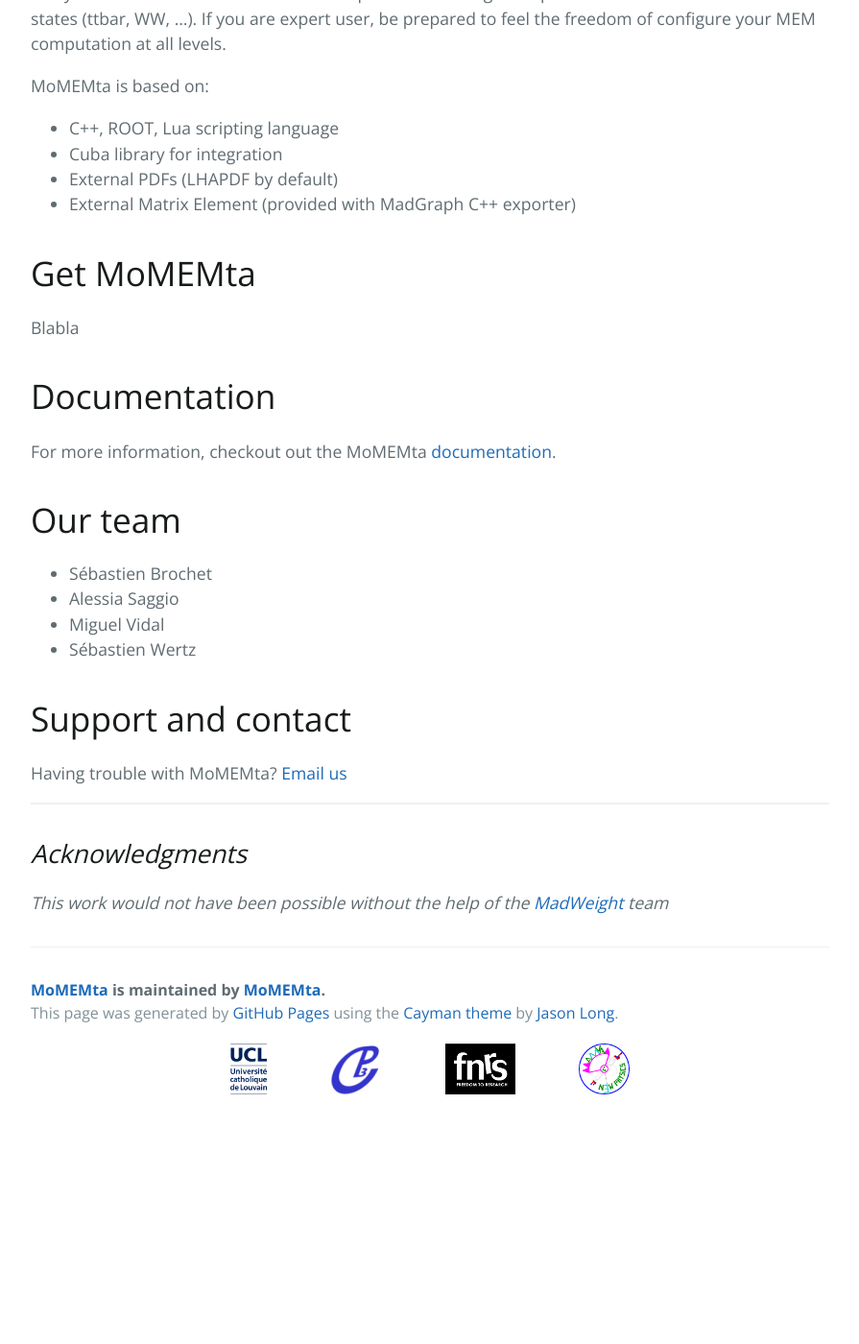
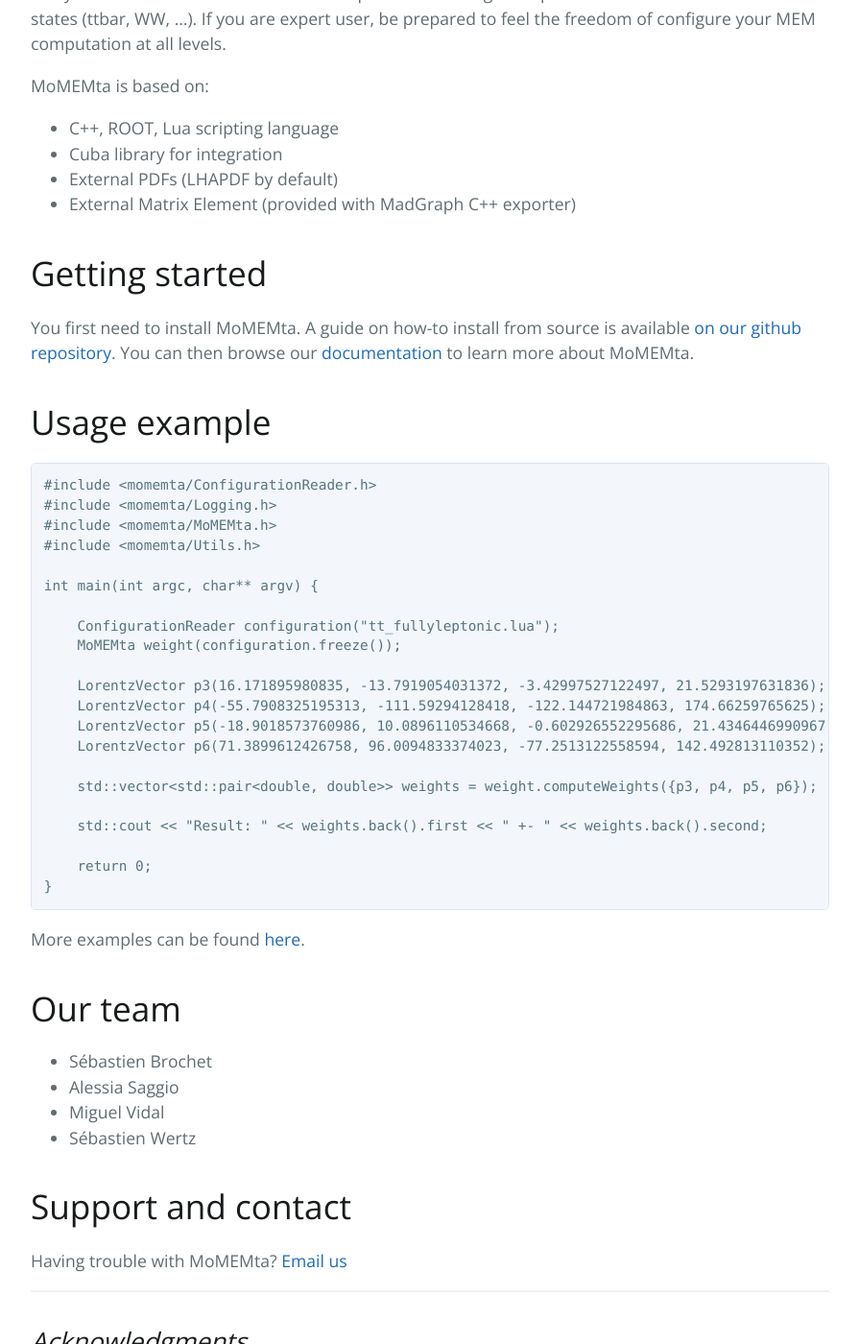
Before and after one commit to swertz/momemta.github.io, a Jekyll site: the page built from index.md, in a window 1280 px wide and 1400 px high, scrolled down 532 px. Shown: the whole window at 96% size, without its empty margins (192-1087 px from the left). Built offline with Jekyll 4.4.1, drawn with Linux system fonts in a browser that asks for light colours; before the commit the page ends 1710 px from its top, so only the background shows below that.

Commit message:
Add a *getting started* section

````diff
--- a/index.md
+++ b/index.md
@@ -14,13 +14,37 @@
  - External PDFs (LHAPDF by default)
  - External Matrix Element (provided with MadGraph C++ exporter)
 
-# Get MoMEMta
+# Getting started
 
-Blabla
+You first need to install MoMEMta. A guide on how-to install from source is available [on our github repository](https://github.com/MoMEMta/MoMEMta/blob/prototype/README.md#install). You can then browse our [documentation](http://momemta.github.io/MoMEMta/) to learn more about MoMEMta.
 
-# Documentation
+# Usage example
 
-For more information, checkout out the MoMEMta [documentation](http://momemta.github.io/MoMEMta/).
+```c++
+#include <momemta/ConfigurationReader.h>
+#include <momemta/Logging.h>
+#include <momemta/MoMEMta.h>
+#include <momemta/Utils.h>
+
+int main(int argc, char** argv) {
+
+    ConfigurationReader configuration("tt_fullyleptonic.lua");
+    MoMEMta weight(configuration.freeze());
+
+    LorentzVector p3(16.171895980835, -13.7919054031372, -3.42997527122497, 21.5293197631836);
+    LorentzVector p4(-55.7908325195313, -111.59294128418, -122.144721984863, 174.66259765625);
+    LorentzVector p5(-18.9018573760986, 10.0896110534668, -0.602926552295686, 21.4346446990967);
+    LorentzVector p6(71.3899612426758, 96.0094833374023, -77.2513122558594, 142.492813110352);
+
+    std::vector<std::pair<double, double>> weights = weight.computeWeights({p3, p4, p5, p6});
+
+    std::cout << "Result: " << weights.back().first << " +- " << weights.back().second;
+
+    return 0;
+}
+```
+
+More examples can be found [here](https://github.com/MoMEMta/MoMEMta/tree/prototype/examples).
 
 # Our team
 
````
